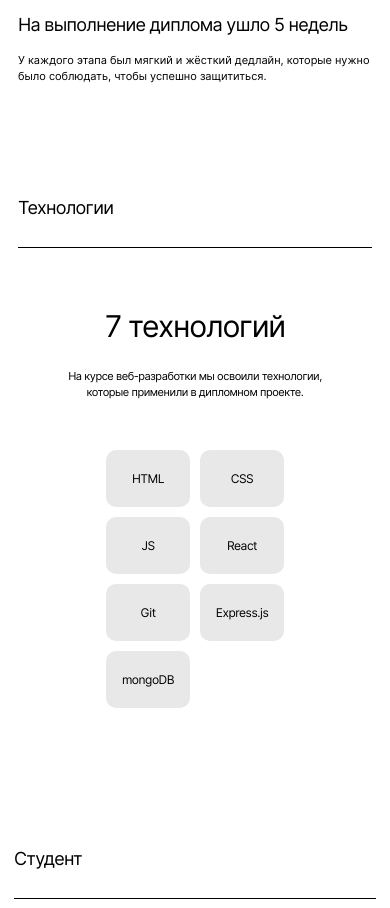
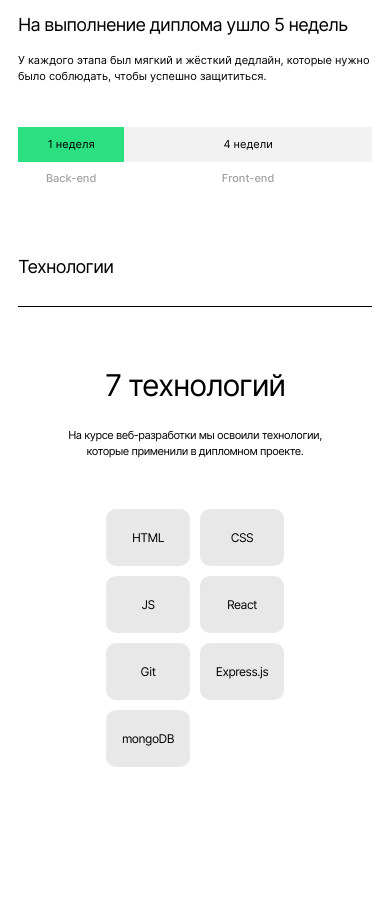
Before and after one commit to innadobrynina/movies-explorer-frontend, a React (Create React App) app: page / in a window 390 px wide. Shown: the part 1140-2048 px from the top of the page. Built offline with nearby package versions, Linux system fonts and the light colour scheme.

Commit message:
change about-project

```diff
--- a/src/components/AboutProject/AboutProject.css
+++ b/src/components/AboutProject/AboutProject.css
@@ -130,6 +130,30 @@
     }
 
     .about-project__time {
-        display: none;
+        display: block;
+    }
+
+    .about-project__caption {
+        font-size: 11px;
+        margin: 10px 0 0 0;
+    }
+
+    .about-project__part {
+        font-size: 11px;
+    }
+    .about-project__caption_front {
+        width: 70%;
+    }
+
+    .about-project__caption_back {
+        width: 30%;
+    }
+
+    .about-project__part_front {
+        width: 70%;
+    }
+
+    .about-project__part_back {
+        width: 30%;
     }
 }
```
